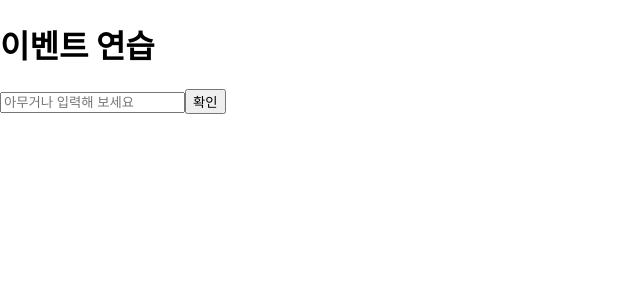
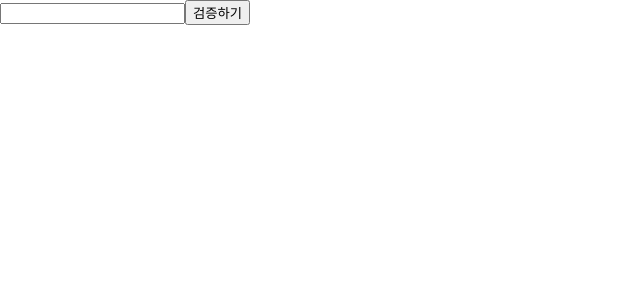
Before and after one commit to NyeongB/react_study, a React (Create React App) app in the folder hello-react/: page / in a window 1280 px wide. Shown: the top 300 px of the page, without its empty margins (0-640 px from the left). Built offline with nearby package versions, Linux system fonts and the light colour scheme.

Commit message:
Component Rendering without ref

```diff
--- a/hello-react/src/App.js
+++ b/hello-react/src/App.js
@@ -1,9 +1,9 @@
 import React from "./logo.svg";
-import EventPractice from "./EventPractice";
+import ValidationSample from "./ValidationSample";
 
 
 function App() {
-  return <EventPractice/>
+  return <ValidationSample/>
 };
 
 export default App;
--- /dev/null
+++ b/hello-react/src/ValidationSample.css
@@ -0,0 +1,7 @@
+.success {
+    background-color: green;
+}
+
+.failure {
+    background-color: red;
+}
--- /dev/null
+++ b/hello-react/src/ValidationSample.js
@@ -0,0 +1,41 @@
+import React, { Component } from 'react';
+import './ValidationSample.css';
+
+
+class ValidationSample extends Component {
+    state = {
+        password: '',
+        clicked: false,
+        validated: false
+    }
+
+    handleChange = (e) => {
+        this.setState({
+            password: e.target.value
+        });
+    }
+
+    handleButtonClick = () => {
+        this.setState({
+            clicked: true,
+            validated: this.state.password === '0000'
+        })
+    }
+
+
+    render() {
+        return (
+            <div>
+                <input
+                    type="password"
+                    value={this.state.password}
+                    onChange={this.handleChange}
+                    className={this.state.clicked ? (this.state.validated ? 'success' : 'failure') : ''}
+                ></input>
+                <button onClick={this.handleButtonClick}>검증하기</button>
+            </div>
+        );
+    }
+}
+
+export default ValidationSample;
```
Also changed, not shown: hello-react/public/ref_befo.html (added, +33 -0 lines), 1 other file (tests, documents, lock files or other folders).
